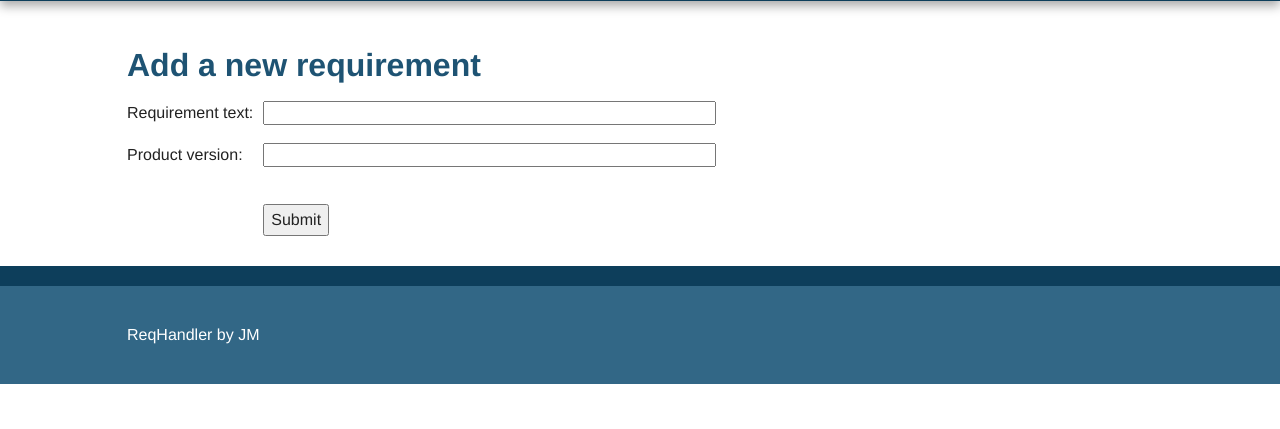
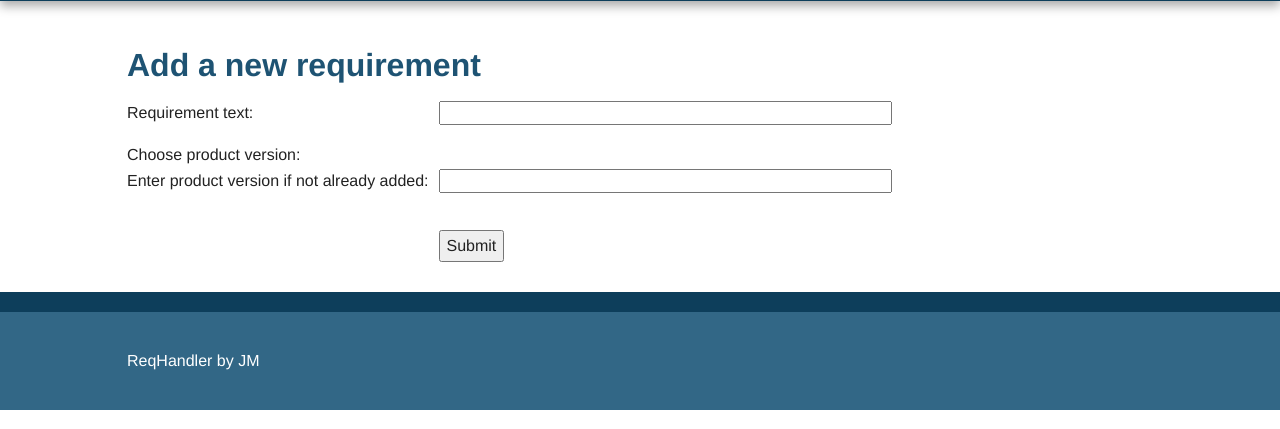
Before and after one commit to jmocek/ReqHandler, a Flask app: page /add in a window 1280 px wide. Shown: the part 223-652 px from the top of the page. Run offline with Flask 2, Linux system fonts and the light colour scheme; a user stored in the database is signed in; data that the repository does not hold is empty; some libraries are stand-ins or nearby versions.

Commit message:
Add product versions to db, edit update, import/export update

```diff
--- a/ReqHandler1.0/ReqHandler/__init__.py
+++ b/ReqHandler1.0/ReqHandler/__init__.py
@@ -4,6 +4,7 @@ from flask import Flask
 from flask_sqlalchemy import SQLAlchemy
 from flask_login import LoginManager
 from flask_moment import Moment
+
 
 basedir = os.path.abspath(os.path.dirname(__file__))
 ALLOWED_EXTENSIONS = set(['csv'])
--- a/ReqHandler1.0/ReqHandler/templates/add.html
+++ b/ReqHandler1.0/ReqHandler/templates/add.html
@@ -12,7 +12,11 @@ Thermos -- Add a URL
             {{form.hidden_tag()}}
             <table>
                 {{ render_field(form.text, size=50) }}
-                {{ render_field(form.product_version, size=50) }}
+                <td>Choose product version:</td>
+                {% for name in products %}
+                    {{ render_field(form[name]) }}
+                 {% endfor %}
+                {{ render_field(form.product_version_new, size=50) }}
 
                 <tr class="submit">
                     <td></td>
--- a/ReqHandler1.0/ReqHandler/templates/form_macros.html
+++ b/ReqHandler1.0/ReqHandler/templates/form_macros.html
@@ -131,7 +131,7 @@ tr:nth-child(even) {
 
     </tr>
     {% else %}
-    <li>This user has not added any bookmarks yet.</li>
+    <li>This user has not added any requirement yet.</li>
     {% endfor %}
 
 
--- a/ReqHandler1.0/ReqHandler/view/form.py
+++ b/ReqHandler1.0/ReqHandler/view/form.py
@@ -1,18 +1,22 @@
 from flask_wtf import Form
 from wtforms.fields import StringField, PasswordField, BooleanField, SubmitField
 from wtforms.validators import DataRequired, Length, Email, Regexp, EqualTo, url, ValidationError
-from ReqHandler.module_file.models import User
+from ReqHandler.module_file.models import User, Product
 
 
 class RequirementAddForm(Form):
     text = StringField('Requirement text: ', validators=[DataRequired(), Length(0, 1000)])
-    product_version = StringField('Product version:', validators=[DataRequired()])
 
-    def validate_product_version(self, product_version_field):
-        try:
-            float(product_version_field.data)
-        except ValueError:
-            raise ValidationError('Product version shall be a dot separated float number or int')
+    product_version_new = StringField('Enter product version if not already added: ', validators=[Length(0, 1000)])
+
+    def validate_product_version_new(self, product_version_new_field):
+        if len(product_version_new_field.data) > 0:
+            try:
+                float(product_version_new_field.data)
+            except ValueError:
+                raise ValidationError('Product version shall be a dot separated float number or int')
+            if Product.query.filter_by(version=float(product_version_new_field.data)).first():
+                raise ValidationError('There is already that product version.')
 
 
 class LoginForm(Form):
--- a/ReqHandler1.0/ReqHandler/view/views.py
+++ b/ReqHandler1.0/ReqHandler/view/views.py
@@ -4,6 +4,7 @@ from ReqHandler.view.form import RequirementAddForm, LoginForm, SignupForm, Expo
 from flask_login import login_required, login_user, logout_user
 from werkzeug.utils import secure_filename
 from ReqHandler.view.view_support import *
+from ReqHandler.module_file.models import Requirement, User, Product
 import os
 
 
@@ -21,15 +22,33 @@ def index():
 @app.route('/add', methods=['GET', 'POST'])
 @login_required
 def add():
-    form = RequirementAddForm()
-
+    product_versions = []
+    Add, existing_products = create_product_forms()
+    form = Add()
     if form.validate_on_submit():
         text = form.text.data
-        product_version = form.product_version.data
+        for name in existing_products:
+            for fieldname, data in form.data.items():
+                if fieldname == name:
+                    ischecked = data
+                    if ischecked:
+                        product_versions.append(float(name.replace("_", ".")[1:]))
+
+        product_version_new = form.product_version_new.data
+
+        if product_version_new:
+            db.session.add(Product(author=current_user.username, version=product_version_new))
+            db.session.commit()
+            product_versions.append(product_version_new)
+
+        if len(product_versions) == 0:
+            flash("Product version MUST be chosen")
+            return render_template('add.html', form=form, products=existing_products)
+
         dbinput = DataBaseInputGenerator(nid=None,
                                          version=None,
                                          text=text,
-                                         product_version=product_version,
+                                         product_versions=product_versions,
                                          baseline=None,
                                          links=None,
                                          author=current_user,
@@ -37,7 +56,7 @@ def add():
         dbinput.add_req()
         flash("Stored '{}'".format(text))
         return redirect(url_for('index'))
-    return render_template('add.html', form=form)
+    return render_template('add.html', form=form, products=existing_products)
 
 
 @app.route('/req')
@@ -57,6 +76,7 @@ def req():
         requirement = Requirement.query.filter_by(nid=nid).filter_by(version=version).first()
         if requirement.is_removed is False:
             reqs.append(requirement)
+    print("ALL: ", reqs)
     return render_template('req.html', reqs=reqs)
 
 
@@ -64,24 +84,47 @@ def req():
 @login_required
 def edit(nid_id):
     requirement = Requirement.query.get_or_404(nid_id)
-    form = RequirementAddForm(obj=requirement)
+    # Passed as a list so jinja macros can handle it
+    reqs = [requirement]
+    print("REG: ", reqs)
+    product_versions = []
+    Add, existing_products = create_product_forms()
+    form = Add(obj=requirement)
     if form.validate_on_submit():
         form.populate_obj(requirement)
         text = form.text.data
-        product_version = form.product_version.data
+        for name in existing_products:
+            for fieldname, data in form.data.items():
+                if fieldname == name:
+                    ischecked = data
+                    if ischecked:
+                        product_versions.append(float(name.replace("_", ".")[1:]))
+
+        product_version_new = form.product_version_new.data
+
+        if product_version_new:
+            db.session.add(Product(author=current_user.username, version=product_version_new))
+            db.session.commit()
+            product_versions.append(product_version_new)
+
+        if len(product_versions) == 0:
+            flash("Product version MUST be chosen")
+            return render_template('add.html', form=form, products=existing_products)
+
         nid = requirement.nid
         version = requirement.version + 1
         dbinput = DataBaseInputGenerator(nid=nid,
                                          version=version,
                                          text=text,
-                                         product_version=product_version,
+                                         product_versions=product_versions,
                                          baseline=None,
                                          links=None,
-                                         author=current_user)
+                                         author=current_user,
+                                         is_removed=None)
         dbinput.add_req()
         flash("Stored '{}'".format(text))
         return redirect(url_for('user', username=current_user.username))
-    return render_template('edit.html', requirement=requirement, form=form)
+    return render_template('edit.html', requirement=requirement, form=form, products=existing_products, reqs=reqs)
 
 
 @app.route('/remove/<int:nid_id>', methods=['GET', 'POST'])
@@ -145,7 +188,6 @@ def signup():
 @login_required
 def export():
     form = ExportForm()
-
     if form.validate_on_submit():
         filename = form.filename.data
         export_file()
@@ -185,6 +227,7 @@ def import_file(filename):
     if request.method == 'POST':
         if verify_file(filename):
             if import_from_file(filename):
+                print("FILENAME: .", filename)
                 flash('File imported successfully')
                 return redirect(url_for('req'))
         elif verify_file(filename) is False:
```
Also changed, not shown: ReqHandler1.0/ReqHandler/db.csv (added, +8 -0 lines), ReqHandler1.0/ReqHandler/module_file/models.py (+25 -2 lines), ReqHandler1.0/ReqHandler/templates/edit.html (+9 -1 lines), ReqHandler1.0/ReqHandler/view/view_support.py (+37 -14 lines).
